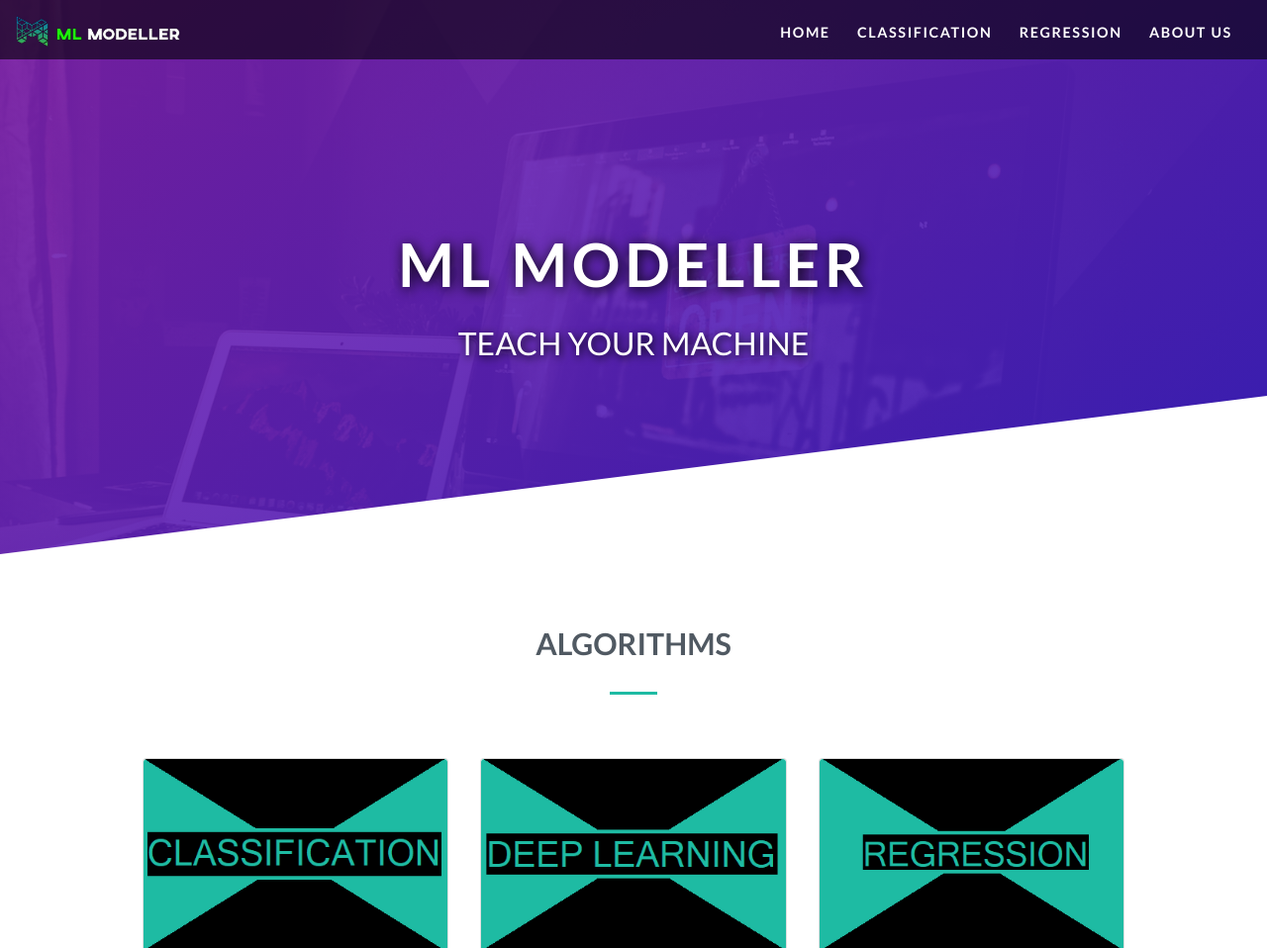
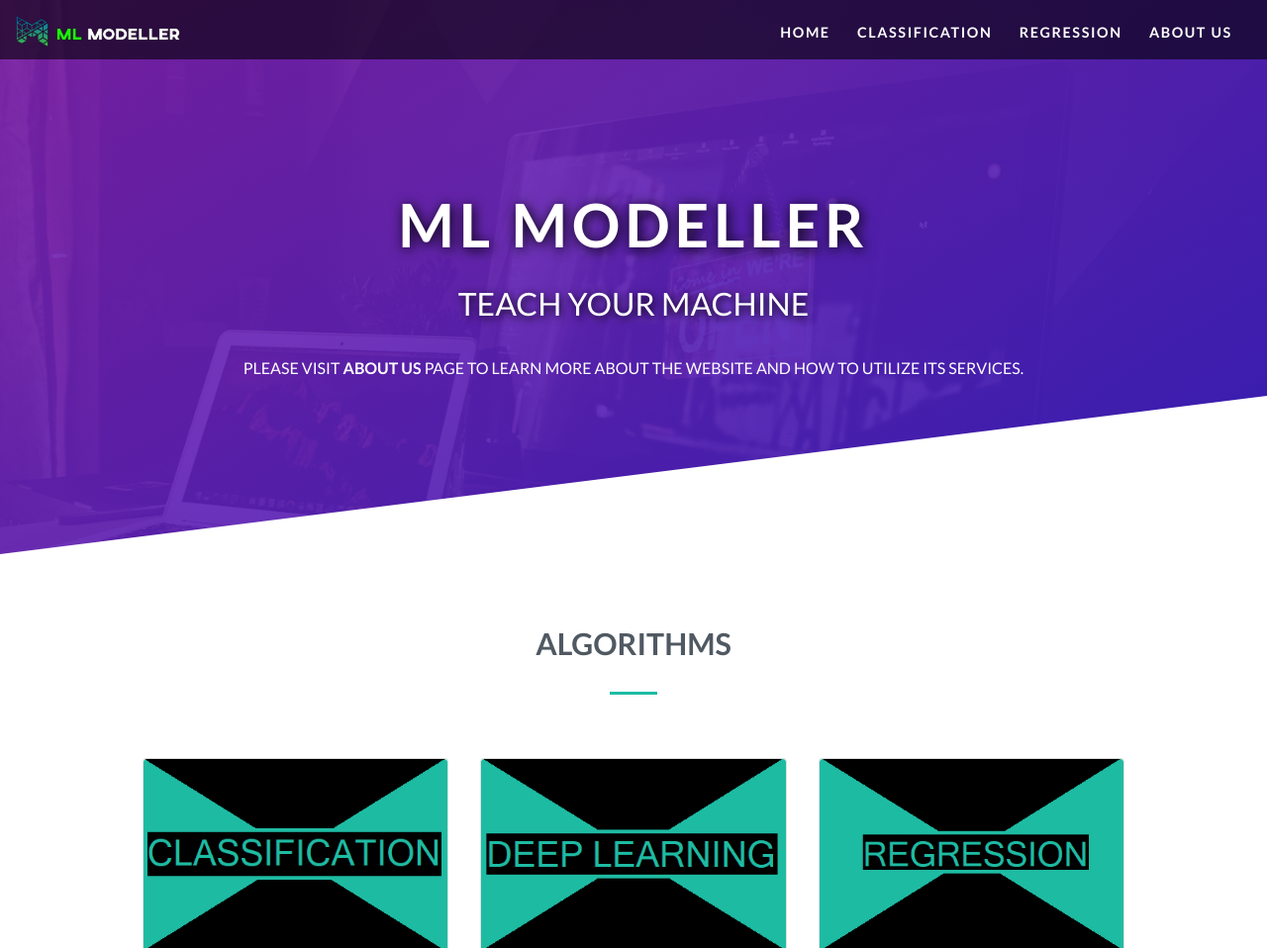
Before and after one commit to kartikeyahl/mlmodeller, a Django app: template templates/index.html in a window 1280 px wide. Shown: the top 958 px of the page at 99% size. Run offline with Django 3.2, Linux system fonts and the light colour scheme; the template is opened without the code that fills it, so the values that code supplies are empty; some libraries are stand-ins or nearby versions.

Commit message:
helper message added

```diff
--- a/templates/index.html
+++ b/templates/index.html
@@ -10,6 +10,7 @@
 <div class="caption text-center">
 	<h1>ML Modeller</h1>
 	<h3>Teach Your Machine</h3>
+	<p >Please visit <strong>About us </strong> page to learn more about the website and how to utilize its services.</p>
 </div>
 <!--END OF LANDING PAGE SECTION-->
 </div>
```
